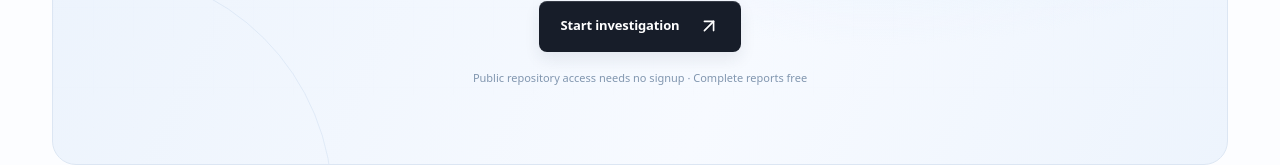
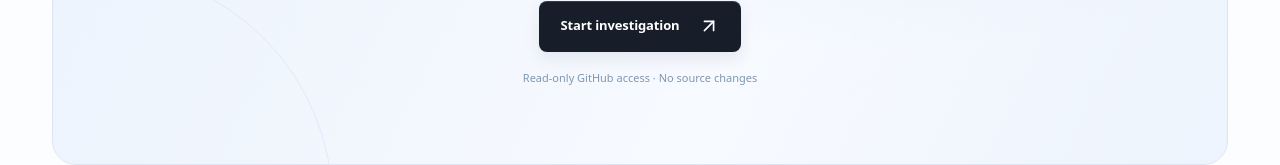
Before and after one commit to helloskyorigin/Safe-sure, a Next.js app: page / in a window 1280 px wide. Shown: the part 5178-5343 px from the top of the page. Built offline with nearby package versions, Linux system fonts and the light colour scheme.

Commit message:
Remove repetitive free CTA copy

```diff
--- a/components/FinalCTA.tsx
+++ b/components/FinalCTA.tsx
@@ -14,7 +14,7 @@ export default function FinalCTA({ onOpenAssessment }: { onOpenAssessment: () =>
           <h2 id="final-cta-title">Know the risks.<br/><em>Follow the evidence.</em></h2>
           <p>Review supported risks, see the evidence, and decide what to fix.</p>
           <button type="button" className="button button-dark final-button" onClick={onOpenAssessment}>Start investigation <ArrowUpRight size={17}/></button>
-          <small>Public repository access needs no signup · Complete reports free</small>
+          <small>Read-only GitHub access · No source changes</small>
         </motion.div>
       </div>
     </section>
```
